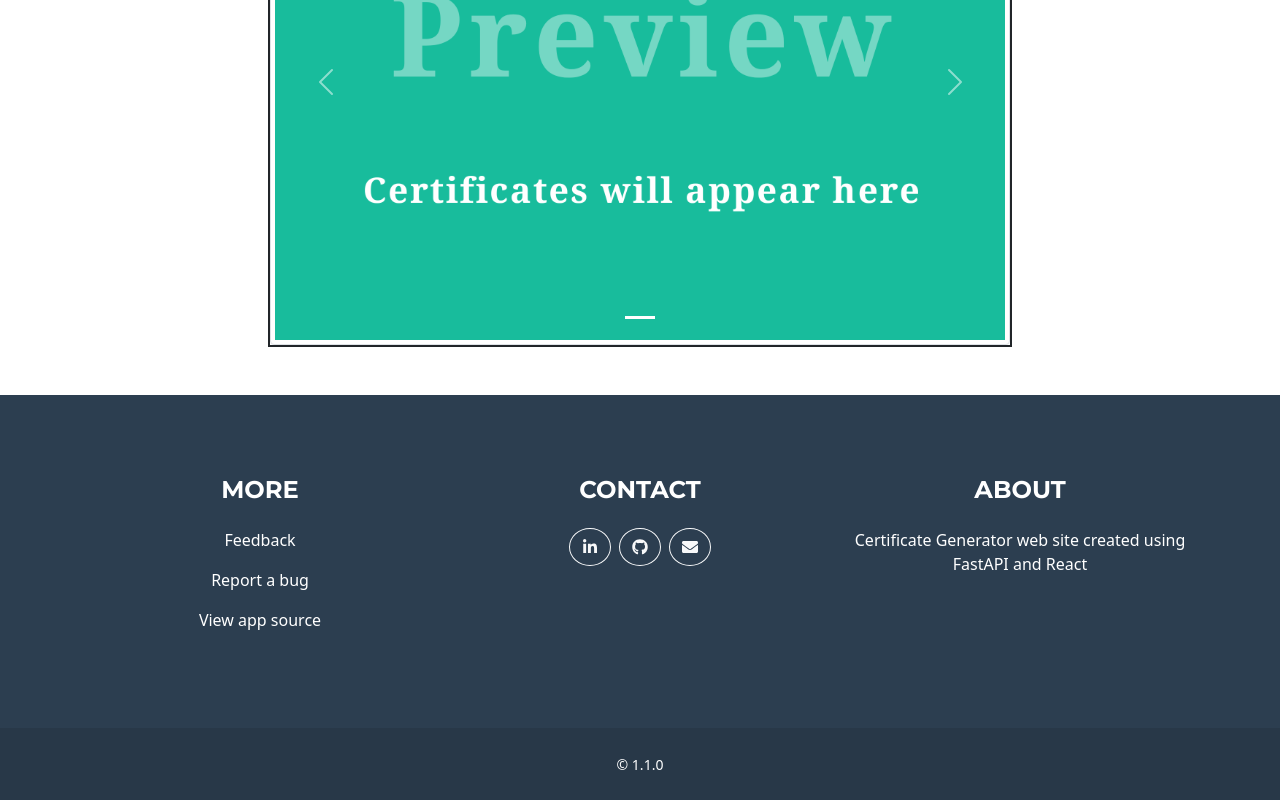
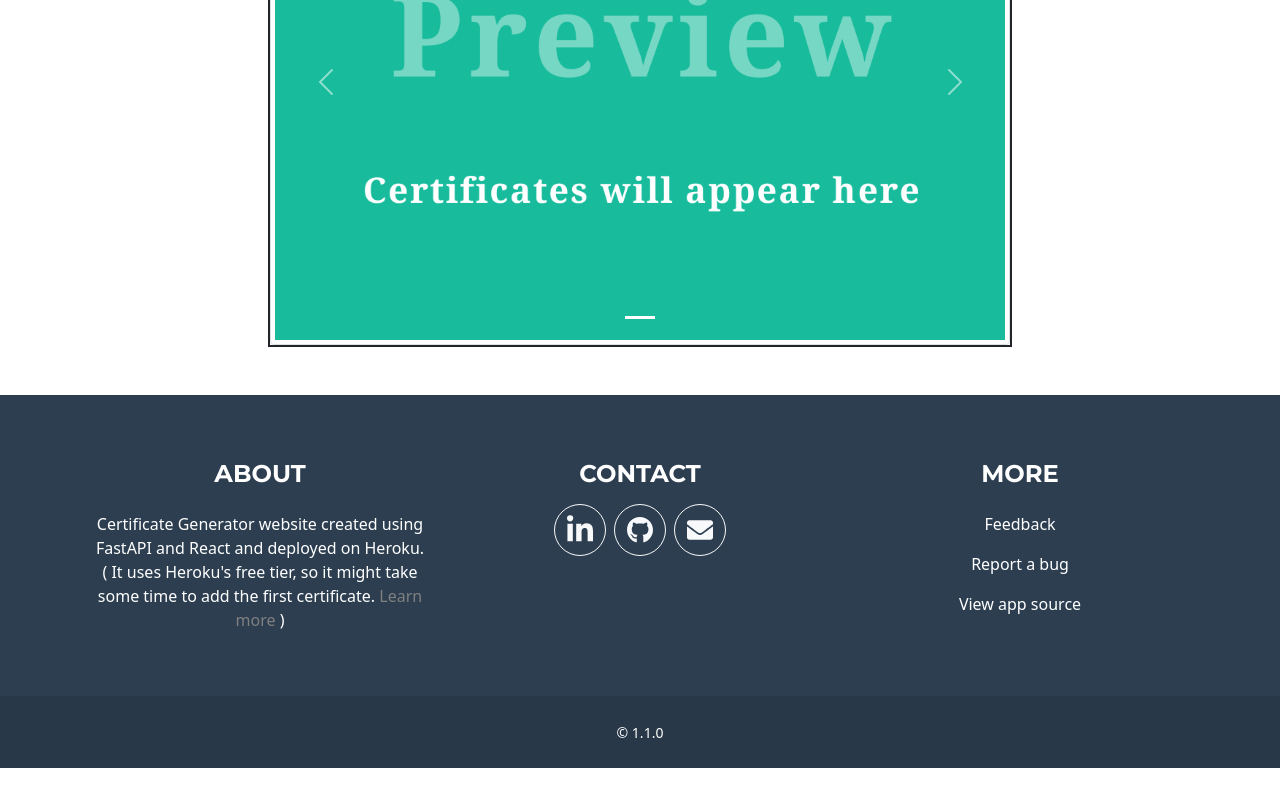
Before and after one commit to RohanKaran/certificate-generator-frontend, a React (Create React App) app: page / in a window 1280 px wide. Shown: the part 1201-2001 px from the top of the page. After the commit the page ends 1969 px from the top, so only its background shows below. Built offline with nearby package versions, Linux system fonts and the light colour scheme; no server answers.

Commit message:
ui updated

```diff
--- a/src/App.css
+++ b/src/App.css
@@ -82,6 +82,17 @@ Button.btn-outline-light {
 Button.btn-xl {
   /*padding: 1rem 1.75rem;*/
   font-size: 1.25rem;
+}
+
+
+.col {
+  flex: auto !important;
+}
+.btn-social {
+    width: 3.25rem;
+    height: 3.25rem;
+    font-size: 1.25rem;
+    line-height: 2rem;
 }
 
 
@@ -177,8 +188,8 @@ div.hr {
 
 
 .footer {
-  padding-top: 5rem;
-  padding-bottom: 5rem;
+  padding-top: 4rem;
+  padding-bottom: 3rem;
   background-color: #2c3e50;
   color: #fff;
 }
--- a/src/App.js
+++ b/src/App.js
@@ -21,7 +21,7 @@ function App() {
           <Navbar.Collapse id="basic-navbar-nav">
             <Nav className="ms-auto">
 
-              <Nav.Link href="#mainNav" className={"navItem mx-0 mx-lg-1"}>Home</Nav.Link>
+              <Nav.Link href="#home" className={"navItem mx-0 mx-lg-1"}>Home</Nav.Link>
               <Nav.Link href="#link" className={"navItem mx-0 mx-lg-1"} onClick={handleShow}>Login</Nav.Link>
               <Nav.Link href="#about" className={"navItem mx-0 mx-lg-1"}>About</Nav.Link>
             </Nav>
@@ -53,7 +53,52 @@ function App() {
         <footer className="text-center footer" id={"about"}>
           <Container>
             <Row>
-              <Col className="col-md-4 mb-lg-0">
+              <Col className="col-md-4 mb-4 mb-lg-0">
+                <h4 className="text-uppercase mb-4">About</h4>
+                <p>Certificate Generator website created using FastAPI and React and deployed on Heroku.
+                  <br/>( It uses
+                  Heroku's free tier, so it might take some time to add the first certificate.{' '}
+                  <a href={'https://devcenter.heroku.com/articles/free-dyno-hours'}
+                     style={{
+                       color:'#808080',
+                       textDecoration: "none"
+                     }}
+                     target={"_blank"}
+                     rel="noreferrer"
+                  >
+                     Learn more
+                  </a>
+                  {" "})
+                </p>
+              </Col>
+
+              <Col className="col-md-4 mb-4 mb-lg-0">
+                <h4 className="text-uppercase mb-3">CONTACT</h4>
+                <ul className="list-inline">
+                  <li className="list-inline-item"><Button
+                      variant="outline-light btn-social rounded-circle" role="button"
+                      target={"_blank"}
+                      href="https://linkedin.com/in/rohankaran001">
+                    <FaLinkedinIn size={'inherit'}/>
+                  </Button></li>
+                  <li className="list-inline-item"><Button
+                      variant="outline-light btn-social rounded-circle" role="button"
+                      href="https://github.com/rohankaran"
+                      target={"_blank"}
+                  >
+                    <FaGithub size={'inherit'}/>
+                  </Button></li>
+                  <li className="list-inline-item"><Button
+                      variant="outline-light btn-social rounded-circle" role="button"
+                      href="mailto:rohankaran001@gmail.com"
+                      target={"_blank"}
+                  >
+                    <FaEnvelope size={'inherit'}/>
+                  </Button></li>
+                </ul>
+              </Col>
+
+              <Col className="col-md-4">
                 <h4 className="text-uppercase mb-4">MORE</h4>
                 <a href={"https://github.com/RohanKaran/certificate-generator/discussions/new?category=feedback"}
                      target={"_blank"}
@@ -79,35 +124,7 @@ function App() {
                   </a>
 
               </Col>
-              <Col className="col-md-4 mb-lg-0">
-                <h4 className="text-uppercase mb-4">CONTACT</h4>
-                <ul className="list-inline">
-                  <li className="list-inline-item"><Button
-                      variant="outline-light rounded-circle" role="button"
-                      target={"_blank"}
-                      href="https://linkedin.com/in/rohankaran001">
-                    <FaLinkedinIn className={"mb-1"}/>
-                  </Button></li>
-                  <li className="list-inline-item"><Button
-                      variant="outline-light rounded-circle" role="button"
-                      href="https://github.com/rohankaran"
-                      target={"_blank"}
-                  >
-                    <FaGithub className={"mb-1"}/>
-                  </Button></li>
-                  <li className="list-inline-item"><Button
-                      variant="outline-light rounded-circle" role="button"
-                      href="mailto:rohankaran001@gmail.com"
-                      target={"_blank"}
-                  >
-                    <FaEnvelope className={"mb-1"}/>
-                  </Button></li>
-                </ul>
-              </Col>
-              <Col className="col-md-4 mb-lg-0">
-                <h4 className="text-uppercase mb-4">About</h4>
-                <p>Certificate Generator web site created using FastAPI and React</p>
-              </Col>
+
             </Row>
           </Container>
 
--- a/src/components/Home.js
+++ b/src/components/Home.js
@@ -115,7 +115,7 @@ function Home(){
     return(
         <>
 
-            <header className={"text-left text-white bg-primary masthead"}>
+            <header className={"text-left text-white bg-primary masthead"} id={'home'}>
 
 
          {/*--------*/}
```
